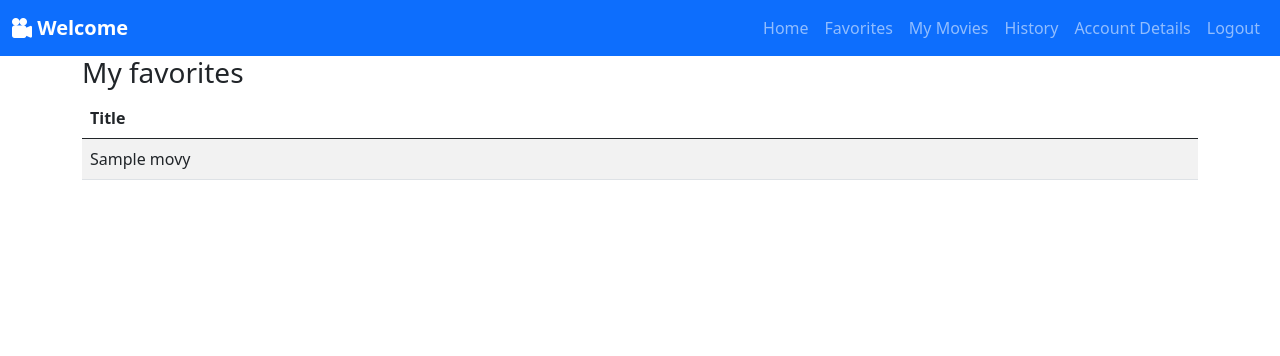
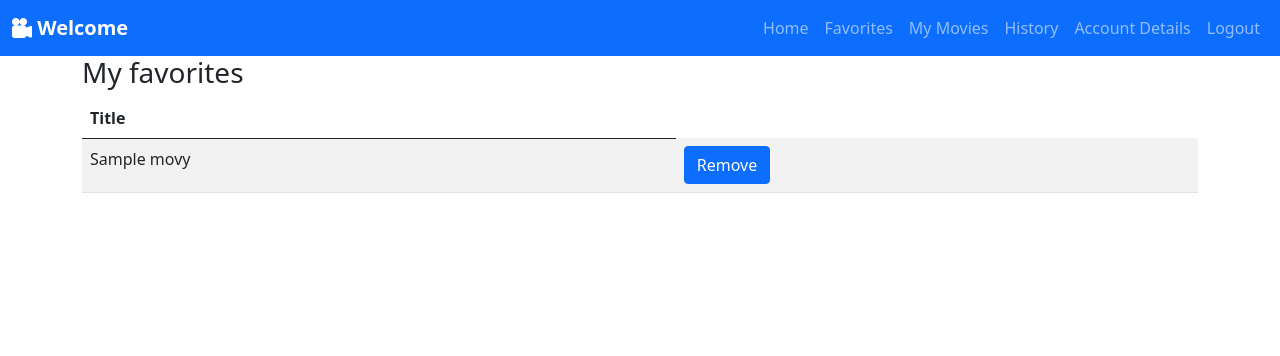
Before and after one commit to lndmri/Movie_Platform, a Flask app: page /favorites in a window 1280 px wide. Shown: the top 356 px of the page. Run offline with Flask 3, Linux system fonts and the light colour scheme; the visitor is signed in with stand-in values (Sample User, id 1); a database or web service that is not in the repository returns one stand-in record (values such as "Sample title"); some libraries are stand-ins or nearby versions.

Commit message:
Update favorites.html

```diff
--- a/website/templates/favorites.html
+++ b/website/templates/favorites.html
@@ -1,7 +1,5 @@
-{% extends "base.html"%}
-{% block title%} Favorites {% endblock %}
-
-{% block content%}
+{% extends "base.html"%} {% block title%} Favorites {% endblock %} {% block
+content%}
 
 <h3>My favorites</h3>
 {% if favorites %}
@@ -15,16 +13,19 @@
     {% for row in favorites %}
     <tr>
       <td>{{row.title}}</td>
+      <td>
+        <button class="btn btn-primary" type="submit" method="POST">
+          Remove
+        </button>
+      </td>
     </tr>
     {% endfor %}
   </tbody>
 </table>
 {% else %}
-<br>
+<br />
 <h5>No favorites saved yet :(</h5>
-<button class="btn btn-primary" onclick="window.location.href='/'">Search Movies</button>
-{% endif %}
-
-
-
-{% endblock %}
+<button class="btn btn-primary" onclick="window.location.href='/'">
+  Search Movies
+</button>
+{% endif %} {% endblock %}
```
Lines whose indentation alone changed are shown as unchanged.
